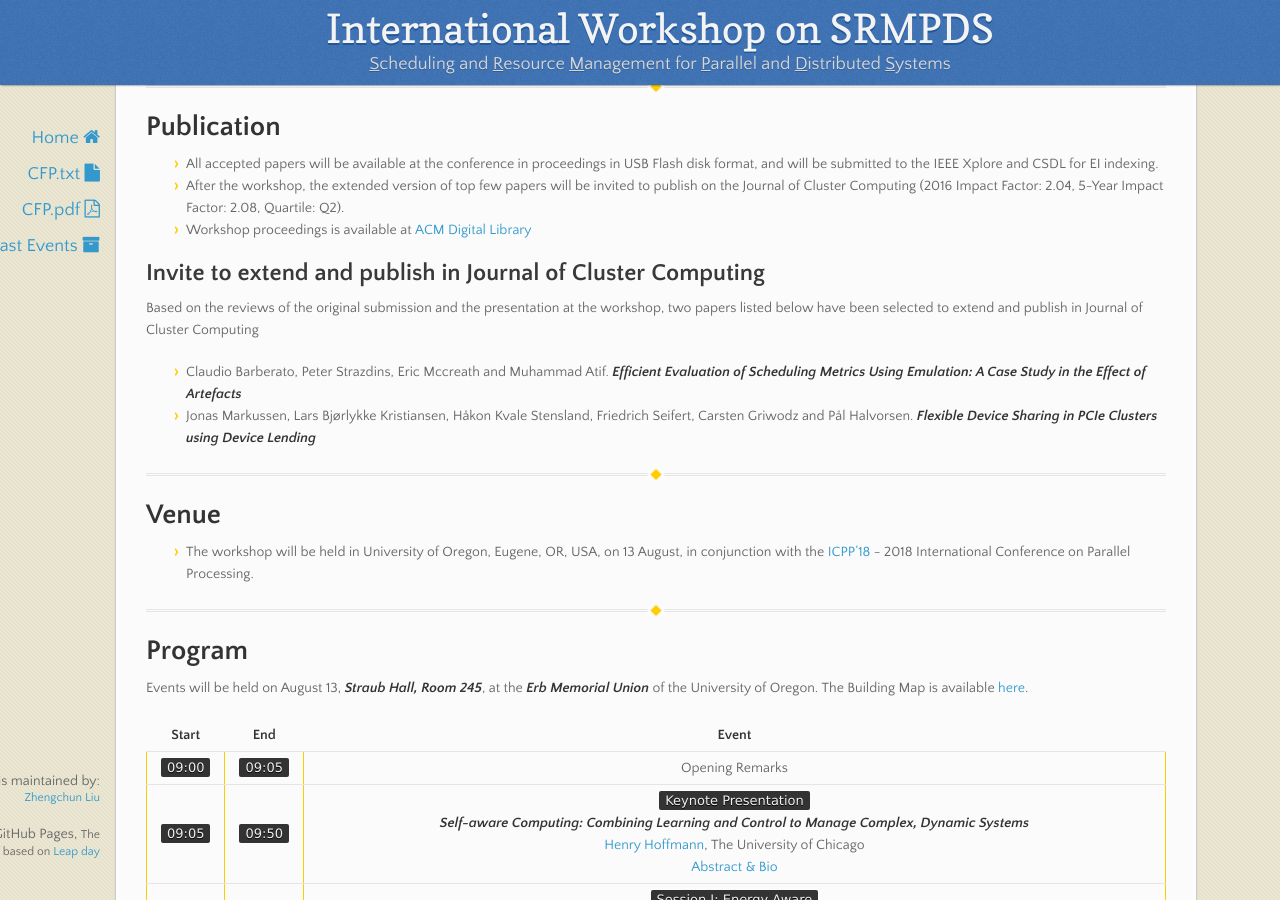
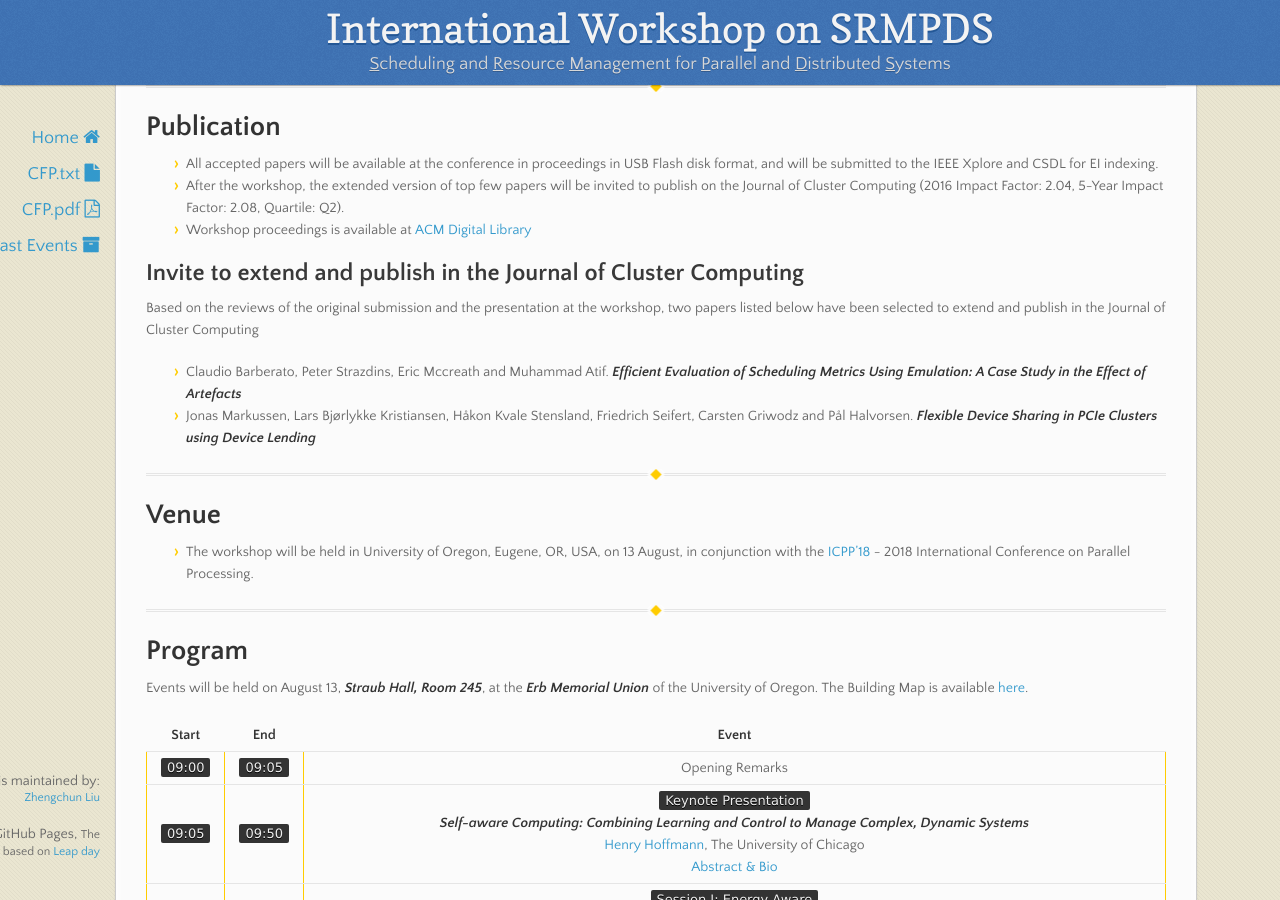
Before and after one commit to srmpds/srmpds.github.io, a Jekyll site: the page built from index.md, in a window 1280 px wide and 900 px high, scrolled down 989 px. Built offline with Jekyll 4.4.1, drawn with Linux system fonts in a browser that asks for light colours; nearby versions of some CDN libraries.

Commit message:
add, delete, polish etc.

```diff
--- a/index.md
+++ b/index.md
@@ -42,8 +42,8 @@ Resource management and scheduling is a crucial task on large-scale computing sy
 * After the workshop, the extended version of top few papers will be invited to publish on the Journal of Cluster Computing (2016 Impact Factor: 2.04, 5-Year Impact Factor: 2.08, Quartile: Q2).
 * Workshop proceedings is available at [ACM Digital Library](https://dl.acm.org/citation.cfm?id=3229710)
 
-## Invite to extend and publish in Journal of Cluster Computing
-Based on the reviews of the original submission and the presentation at the workshop, two papers listed below have been selected to extend and publish in Journal of Cluster Computing
+## Invite to extend and publish in the Journal of Cluster Computing
+Based on the reviews of the original submission and the presentation at the workshop, two papers listed below have been selected to extend and publish in the Journal of Cluster Computing
 
 * Claudio Barberato, Peter Strazdins, Eric Mccreath and Muhammad Atif. ___Efficient Evaluation of Scheduling Metrics Using Emulation: A Case Study in the Effect of Artefacts___
 * Jonas Markussen, Lars Bjørlykke Kristiansen, Håkon Kvale Stensland, Friedrich Seifert, Carsten Griwodz and Pål Halvorsen. ___Flexible Device Sharing in PCIe Clusters using Device Lending___
```
